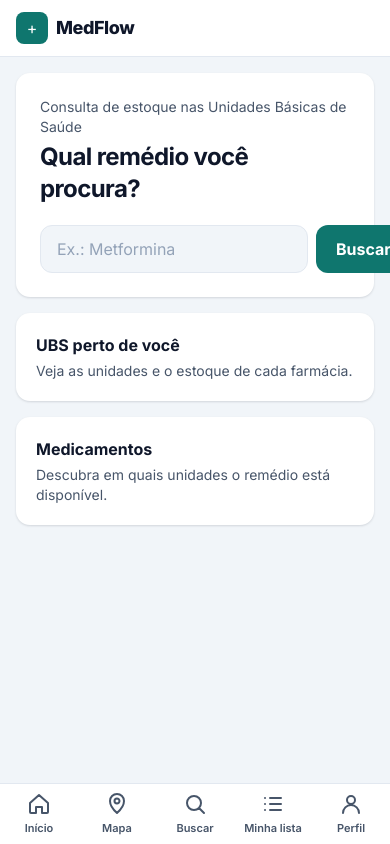
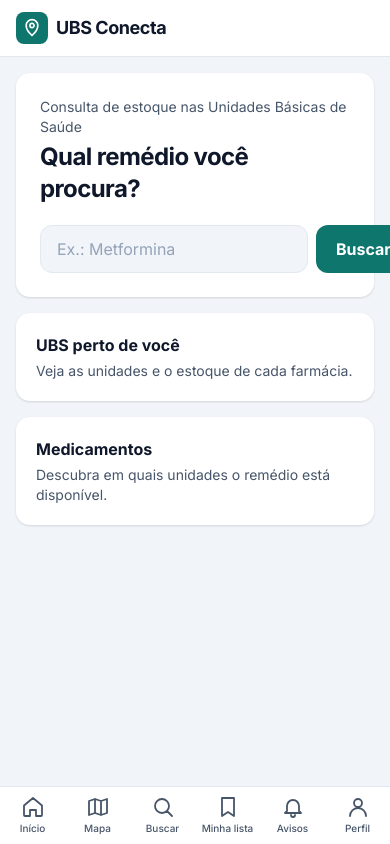
Before and after one commit to luizwhirl/medflow, an Angular app in the folder frontend/: page / in a window 390 px wide. Shown: the top 844 px of the page. Built offline with nearby package versions, Linux system fonts and the light colour scheme.

Commit message:
style(frontend): ajusta navegação ao Figma e adiciona aba de avisos

```diff
--- a/frontend/src/app/app.routes.ts
+++ b/frontend/src/app/app.routes.ts
@@ -9,22 +9,22 @@ export const routes: Routes = [
     children: [
       {
         path: '',
-        title: 'MedFlow',
+        title: 'UBS Conecta',
         loadComponent: () => import('./features/home/home.page').then((m) => m.HomePage),
       },
       {
         path: 'ubs',
-        title: 'Unidades · MedFlow',
+        title: 'Unidades · UBS Conecta',
         loadComponent: () => import('./features/ubs/ubs-list.page').then((m) => m.UbsListPage),
       },
       {
         path: 'ubs/:id',
-        title: 'Unidade · MedFlow',
+        title: 'Unidade · UBS Conecta',
         loadComponent: () => import('./features/ubs/ubs-detail.page').then((m) => m.UbsDetailPage),
       },
       {
         path: 'medicamentos',
-        title: 'Medicamentos · MedFlow',
+        title: 'Medicamentos · UBS Conecta',
         loadComponent: () =>
           import('./features/medicamentos/medicamento-search.page').then(
             (m) => m.MedicamentoSearchPage,
@@ -32,24 +32,30 @@ export const routes: Routes = [
       },
       {
         path: 'mapa',
-        title: 'Mapa · MedFlow',
+        title: 'Mapa · UBS Conecta',
         loadComponent: () => import('./features/ubs/ubs-list.page').then((m) => m.UbsListPage),
       },
       {
         path: 'lista',
-        title: 'Minha lista · MedFlow',
+        title: 'Minha lista · UBS Conecta',
         data: { titulo: 'Minha lista' },
         loadComponent: () => import('./features/em-breve/em-breve.page').then((m) => m.EmBrevePage),
       },
       {
+        path: 'avisos',
+        title: 'Avisos · UBS Conecta',
+        data: { titulo: 'Avisos' },
+        loadComponent: () => import('./features/em-breve/em-breve.page').then((m) => m.EmBrevePage),
+      },
+      {
         path: 'perfil',
-        title: 'Perfil · MedFlow',
-        data: { titulo: 'Perfil' },
+        title: 'Perfil · UBS Conecta',
+        data: { titulo: 'Perfil e modo offline' },
         loadComponent: () => import('./features/em-breve/em-breve.page').then((m) => m.EmBrevePage),
       },
       {
         path: 'medicamentos/:id',
-        title: 'Medicamento · MedFlow',
+        title: 'Medicamento · UBS Conecta',
         loadComponent: () =>
           import('./features/medicamentos/medicamento-detail.page').then(
             (m) => m.MedicamentoDetailPage,
--- a/frontend/src/app/layout/nav-items.ts
+++ b/frontend/src/app/layout/nav-items.ts
@@ -1,6 +1,9 @@
 export interface NavItem {
   path: string;
+  /** Rótulo do menu lateral completo (desktop). */
   label: string;
+  /** Rótulo curto do trilho (tablet) e da barra inferior (celular). */
+  curto: string;
   exact: boolean;
   /** Path SVG (viewBox 24x24, traço). */
   icon: string;
@@ -11,31 +14,47 @@ export const NAV_ITEMS: readonly NavItem[] = [
   {
     path: '/',
     label: 'Início',
+    curto: 'Início',
     exact: true,
-    icon: 'M3 11l9-8 9 8v9a1 1 0 0 1-1 1h-5v-6H9v6H4a1 1 0 0 1-1-1z',
+    icon: 'M3 10.5 12 3l9 7.5V20a1 1 0 0 1-1 1h-5v-6H9v6H4a1 1 0 0 1-1-1z',
   },
   {
     path: '/mapa',
-    label: 'Mapa',
+    label: 'Mapa de UBS',
+    curto: 'Mapa',
     exact: false,
-    icon: 'M12 21s-7-6.2-7-12a7 7 0 0 1 14 0c0 5.8-7 12-7 12zM12 11.5a2.5 2.5 0 1 0 0-5 2.5 2.5 0 0 0 0 5z',
+    icon: 'M9 4 3 6v14l6-2 6 2 6-2V4l-6 2-6-2zM9 4v14M15 6v14',
   },
   {
     path: '/medicamentos',
-    label: 'Buscar',
+    label: 'Buscar medicamento',
+    curto: 'Buscar',
     exact: false,
     icon: 'M11 18a7 7 0 1 0 0-14 7 7 0 0 0 0 14zM21 21l-5-5',
   },
   {
     path: '/lista',
     label: 'Minha lista',
+    curto: 'Minha lista',
     exact: false,
-    icon: 'M9 6h11M9 12h11M9 18h11M4 6h.01M4 12h.01M4 18h.01',
+    icon: 'M6 3h12v18l-6-4-6 4z',
+  },
+  {
+    path: '/avisos',
+    label: 'Avisos',
+    curto: 'Avisos',
+    exact: false,
+    icon: 'M6 16V11a6 6 0 1 1 12 0v5l2 2H4zM10 20a2 2 0 0 0 4 0',
   },
   {
     path: '/perfil',
-    label: 'Perfil',
+    label: 'Perfil e modo offline',
+    curto: 'Perfil',
     exact: false,
     icon: 'M12 12a4 4 0 1 0 0-8 4 4 0 0 0 0 8zM4 21a8 8 0 0 1 16 0',
   },
 ];
+
+/** Ícone da marca (pin de localização). */
+export const ICONE_MARCA =
+  'M12 21s-7-6.2-7-12a7 7 0 0 1 14 0c0 5.8-7 12-7 12zM12 11.5a2.5 2.5 0 1 0 0-5 2.5 2.5 0 0 0 0 5z';
--- a/frontend/src/app/layout/shell.ts
+++ b/frontend/src/app/layout/shell.ts
@@ -1,82 +1,110 @@
+import { NgTemplateOutlet } from '@angular/common';
 import { Component } from '@angular/core';
 import { RouterLink, RouterLinkActive, RouterOutlet } from '@angular/router';
 
-import { NAV_ITEMS } from './nav-items';
+import { ICONE_MARCA, NAV_ITEMS } from './nav-items';
 
 /**
- * Casca da aplicação.
+ * Casca da aplicação, conforme o Figma.
  * - Celular (< sm): barra de abas fixa no rodapé.
- * - Tablet retrato (sm): menu lateral compacto, só ícones.
- * - Tablet paisagem / desktop (>= md): menu lateral com rótulos.
+ * - Tablet retrato e paisagem (sm até xl): trilho lateral com ícone e rótulo curto.
+ * - Desktop (>= xl): menu lateral com rótulos completos.
  */
 @Component({
   selector: 'app-shell',
-  imports: [RouterOutlet, RouterLink, RouterLinkActive],
+  imports: [RouterOutlet, RouterLink, RouterLinkActive, NgTemplateOutlet],
   template: `
+    <ng-template #icone let-d>
+      <svg
+        class="size-6 shrink-0"
+        viewBox="0 0 24 24"
+        fill="none"
+        stroke="currentColor"
+        stroke-width="1.8"
+        stroke-linecap="round"
+        stroke-linejoin="round"
+        aria-hidden="true"
+      >
+        <path [attr.d]="d" />
+      </svg>
+    </ng-template>
+
     <div class="flex min-h-dvh bg-canvas">
       <aside
-        class="sticky top-0 hidden h-dvh shrink-0 flex-col border-r border-outline bg-surface sm:flex sm:w-20 md:w-60"
+        class="sticky top-0 hidden h-dvh shrink-0 flex-col border-r border-outline bg-surface sm:flex sm:w-24 xl:w-[17rem]"
       >
         <a
           routerLink="/"
-          class="flex items-center gap-2 px-4 py-5 text-lg font-extrabold tracking-tight sm:justify-center md:justify-start"
+          class="flex items-center gap-3 px-4 pb-6 pt-8 sm:justify-center xl:justify-start xl:px-8"
+          aria-label="UBS Conecta, início"
         >
-          <span class="grid size-9 shrink-0 place-items-center rounded-lg bg-brand-600 text-white"
-            >+</span
+          <span
+            class="grid size-12 shrink-0 place-items-center rounded-control bg-brand-600 text-white xl:size-10"
           >
-          <span class="hidden md:inline">MedFlow</span>
+            <svg
+              class="size-6"
+              viewBox="0 0 24 24"
+              fill="none"
+              stroke="currentColor"
+              stroke-width="2"
+              aria-hidden="true"
+            >
+              <path [attr.d]="iconeMarca" />
+            </svg>
+          </span>
+          <span class="hidden text-xl font-bold tracking-tight xl:inline">UBS Conecta</span>
         </a>
-        <nav class="flex flex-1 flex-col gap-1 px-3" aria-label="Principal">
+
+        <nav class="flex flex-1 flex-col gap-2 px-2 xl:gap-1 xl:px-4" aria-label="Principal">
           @for (item of nav; track item.path) {
             <a
               [routerLink]="item.path"
-              routerLinkActive="bg-brand-50 text-brand-600"
+              routerLinkActive="ativo"
               #rla="routerLinkActive"
               [routerLinkActiveOptions]="{ exact: item.exact }"
               [attr.aria-current]="rla.isActive ? 'page' : null"
-              [attr.title]="item.label"
-              class="flex items-center gap-3 rounded-control px-3 py-3 text-sm font-semibold text-content-muted hover:bg-canvas sm:justify-center md:justify-start"
+              class="group flex flex-col items-center gap-1 py-1 text-xs font-medium text-content-muted xl:flex-row xl:gap-3 xl:rounded-control xl:px-4 xl:py-3 xl:text-base xl:font-normal xl:text-content [&.ativo]:text-brand-600 xl:[&.ativo]:bg-brand-50 xl:[&.ativo]:font-semibold"
             >
-              <svg
-                class="size-5 shrink-0"
-                viewBox="0 0 24 24"
-                fill="none"
-                stroke="currentColor"
-                stroke-width="2"
-                stroke-linecap="round"
-                stroke-linejoin="round"
-                aria-hidden="true"
+              <span
+                class="grid h-10 w-16 place-items-center rounded-full group-[.ativo]:bg-brand-100 xl:h-auto xl:w-auto xl:bg-transparent! xl:text-content-muted xl:group-[.ativo]:text-brand-600"
               >
-                <path [attr.d]="item.icon" />
-              </svg>
-              <span class="sm:sr-only md:not-sr-only">{{ item.label }}</span>
+                <ng-container *ngTemplateOutlet="icone; context: { $implicit: item.icon }" />
+              </span>
+              <span class="xl:hidden">{{ item.curto }}</span>
+              <span class="hidden xl:inline">{{ item.label }}</span>
             </a>
           }
         </nav>
-        <p class="hidden px-4 py-4 text-xs text-content-subtle md:block">
-          Dados: BNAFAR / e-SUS AF
-        </p>
       </aside>
 
       <div class="flex min-w-0 flex-1 flex-col">
         <header
           class="sticky top-0 z-10 flex items-center gap-2 border-b border-outline bg-surface px-4 py-3 sm:hidden"
         >
-          <span class="grid size-8 place-items-center rounded-lg bg-brand-600 text-white">+</span>
-          <span class="text-lg font-extrabold tracking-tight">MedFlow</span>
+          <span class="grid size-8 place-items-center rounded-lg bg-brand-600 text-white">
+            <svg
+              class="size-5"
+              viewBox="0 0 24 24"
+              fill="none"
+              stroke="currentColor"
+              stroke-width="2"
+              aria-hidden="true"
+            >
+              <path [attr.d]="iconeMarca" />
+            </svg>
+          </span>
+          <span class="text-lg font-bold tracking-tight">UBS Conecta</span>
         </header>
 
-        <main class="mx-auto w-full max-w-7xl flex-1 p-4 pb-24 sm:p-6 md:p-8">
+        <main
+          class="mx-auto w-full max-w-[100rem] flex-1 p-4 pb-24 sm:p-8 sm:pb-8 xl:px-14 xl:py-8"
+        >
           <router-outlet />
         </main>
-
-        <footer class="hidden px-4 py-6 text-center text-xs text-content-subtle sm:block md:hidden">
-          Dados: BNAFAR / e-SUS AF · identificadores CNES, CATMAT e RENAME
-        </footer>
       </div>
 
       <nav
-        class="fixed inset-x-0 bottom-0 z-20 grid grid-cols-5 border-t border-outline bg-surface pb-[env(safe-area-inset-bottom)] sm:hidden"
+        class="fixed inset-x-0 bottom-0 z-[1000] grid grid-cols-6 border-t border-outline bg-surface pb-[env(safe-area-inset-bottom)] sm:hidden"
         aria-label="Principal"
       >
         @for (item of nav; track item.path) {
@@ -86,21 +114,10 @@ import { NAV_ITEMS } from './nav-items';
             #rla="routerLinkActive"
             [routerLinkActiveOptions]="{ exact: item.exact }"
             [attr.aria-current]="rla.isActive ? 'page' : null"
-            class="flex min-w-0 flex-col items-center gap-1 px-1 py-2 text-[0.6875rem] font-semibold text-content-muted"
+            class="flex min-w-0 flex-col items-center gap-0.5 px-0.5 py-2 text-[0.625rem] font-medium text-content-muted"
           >
-            <svg
-              class="size-6"
-              viewBox="0 0 24 24"
-              fill="none"
-              stroke="currentColor"
-              stroke-width="2"
-              stroke-linecap="round"
-              stroke-linejoin="round"
-              aria-hidden="true"
-            >
-              <path [attr.d]="item.icon" />
-            </svg>
-            <span class="w-full truncate text-center">{{ item.label }}</span>
+            <ng-container *ngTemplateOutlet="icone; context: { $implicit: item.icon }" />
+            <span class="w-full truncate text-center">{{ item.curto }}</span>
           </a>
         }
       </nav>
@@ -109,4 +126,5 @@ import { NAV_ITEMS } from './nav-items';
 })
 export class Shell {
   protected readonly nav = NAV_ITEMS;
+  protected readonly iconeMarca = ICONE_MARCA;
 }
--- a/frontend/src/index.html
+++ b/frontend/src/index.html
@@ -2,7 +2,7 @@
 <html lang="pt-BR">
   <head>
     <meta charset="utf-8" />
-    <title>MedFlow</title>
+    <title>UBS Conecta</title>
     <base href="/" />
     <meta name="viewport" content="width=device-width, initial-scale=1" />
     <link rel="icon" type="image/x-icon" href="favicon.ico" />
```
Also changed, not shown: 1 other file (tests, documents, lock files or other folders).
